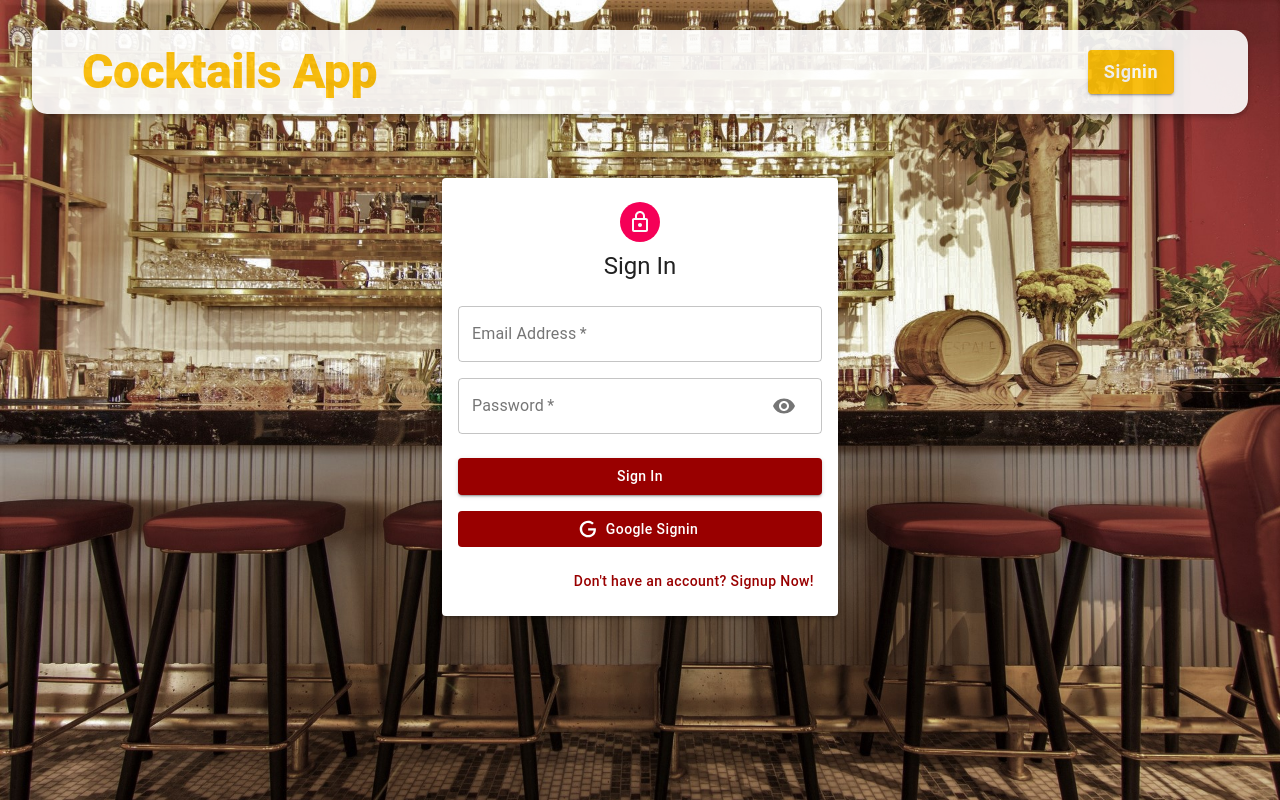
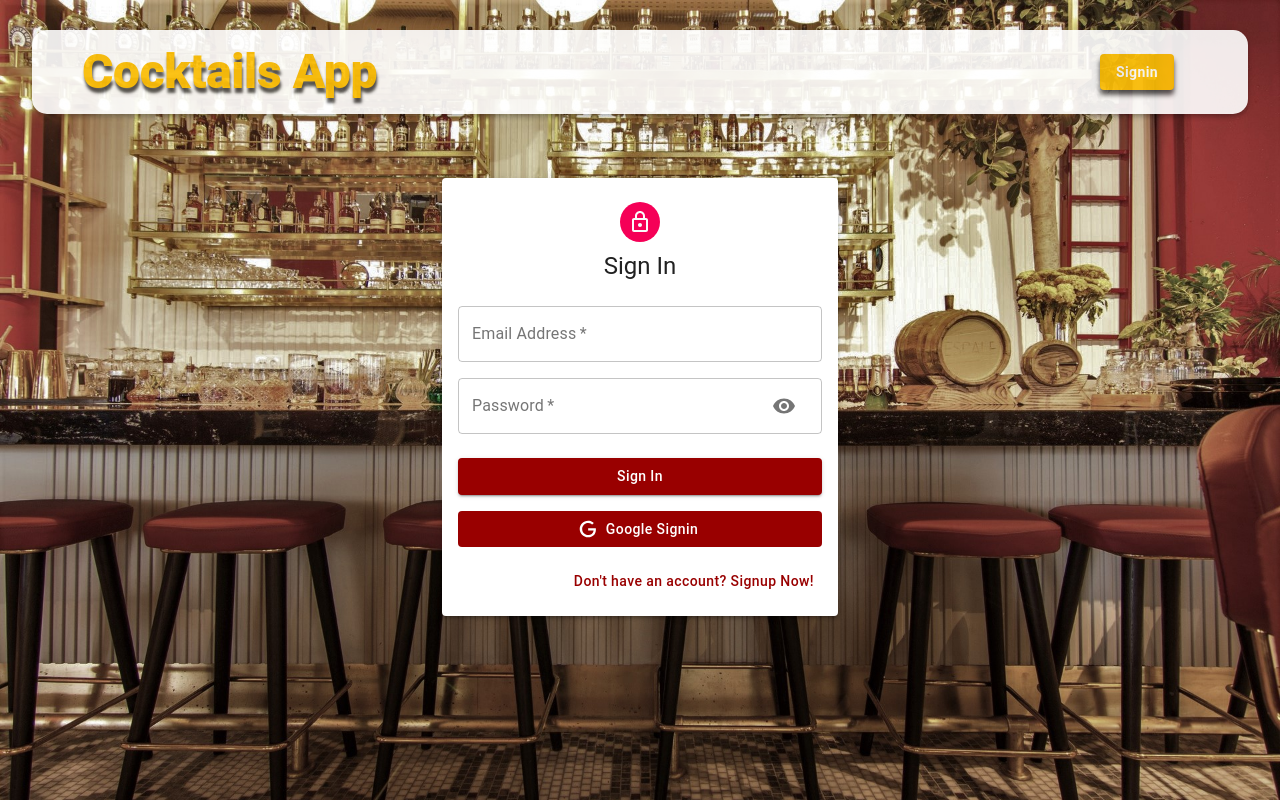
Before and after one commit to JawadBish/cocktails-project, a React (Create React App) app in the folder client/: page /auth in a window 1280 px wide. Built offline with nearby package versions, Linux system fonts and the light colour scheme.

Commit message:
Navbar Google img

```diff
--- a/client/src/components/Navbar/Navbar.js
+++ b/client/src/components/Navbar/Navbar.js
@@ -47,12 +47,12 @@ const Navbar = () => {
             <Toolbar className={classes.toolbar}>
                 {user ? (
                     <div className={classes.profile}>
-                        <Avatar className={classes.redbordo} alt={user.result.name} src={user.result.image}> {user.result.name.charAt(0)}</Avatar>
+                        <Avatar className={classes.golden} alt={user.result.name} src={user.result.imageUrl}> {user.result.name.charAt(0).toUpperCase()}</Avatar>
                         <Typography className={classes.userName} variant="h6"> {user.result.name}</Typography>
-                        <Button variant="contained" className={classes.logout} style={{ textTransform: 'none', backgroundColor: '#FFFFFF', color: '#ffc107', fontSize: "large", opacity: 1, fontWeight: "bolder" }} onClick={logout}> Logout </Button>
+                        <Button variant="contained" className={classes.logout} style={{ textTransform: 'none', backgroundColor: '#ffc107', color: '#FFFFFF', opacity: 1, fontWeight: "bolder" }} onClick={logout}> Logout </Button>
                     </div>
                 ) : (
-                    <Button component={Link} to="/auth" variant="contained" style={{ textTransform: 'none', backgroundColor: '#ffc107', color: '#FFFFFF', fontSize: "large", opacity: 1, fontWeight: "bolder" }}> Signin </Button>
+                    <Button component={Link} className={classes.login} to="/auth" variant="contained" style={{ textTransform: 'none', backgroundColor: '#ffc107', color: '#FFFFFF', opacity: 1, fontWeight: "bolder" }}> Signin </Button>
                 )}
             </Toolbar>
 
--- a/client/src/components/Navbar/styles.js
+++ b/client/src/components/Navbar/styles.js
@@ -4,7 +4,6 @@ import { amber } from '@material-ui/core/colors';
 
 export default makeStyles((theme) => ({
     appBar: {
-
         background: 'white',
         opacity: 0.9,
         borderRadius: 15,
@@ -24,6 +23,7 @@ export default makeStyles((theme) => ({
         textDecoration: 'none',
         fontSize: '3em',
         fontWeight: 900,
+        textShadow: '1px 5px 3px rgba(15, 14, 14, 0.733)',
         opacity: 1,
     },
     image: {
@@ -51,8 +51,15 @@ export default makeStyles((theme) => ({
     },
     logout: {
         marginLeft: '20px',
+        boxShadow: '0px 5px 5px rgba(15, 14, 14, 0.733)',
     },
     userName: {
+
+        color: amber[500],
+        background: 'white',
+        fontWeight: "bolder",
+        fontSize: '2rem',
+        textShadow: '0px 5px 3px rgba(15, 14, 14, 0.733)',
         display: 'flex',
         alignItems: 'center',
         textAlign: 'center',
@@ -61,8 +68,14 @@ export default makeStyles((theme) => ({
         display: 'flex',
         alignItems: 'center',
     },
-    redbordo: {
-        color: theme.palette.getContrastText(red[900]),
+    login: {
+        marginLeft: '20px',
+        boxShadow: '0px 5px 5px rgba(15, 14, 14, 0.733)',
+    },
+    golden: {
+        color: theme.palette.getContrastText(amber[500]),
         backgroundColor: amber[500],
-    },
+        color: 'white',
+        fontWeight: "bolder",
+    }
 }));
```
